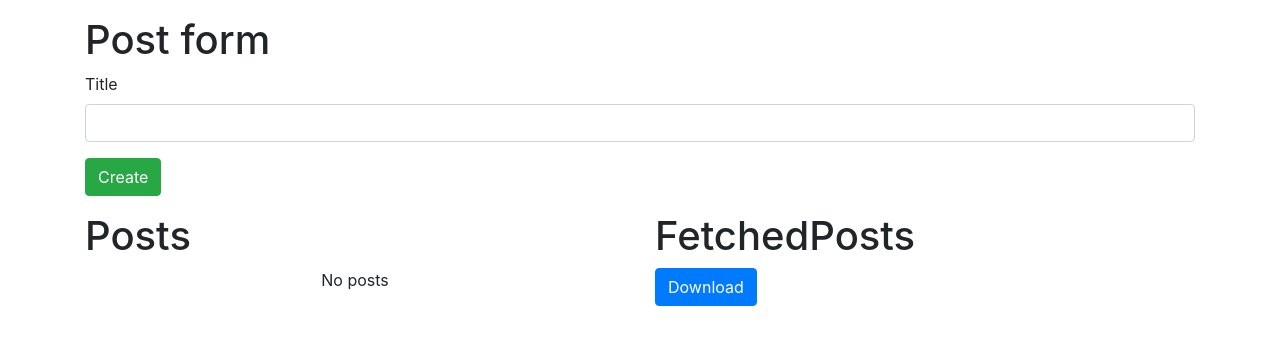
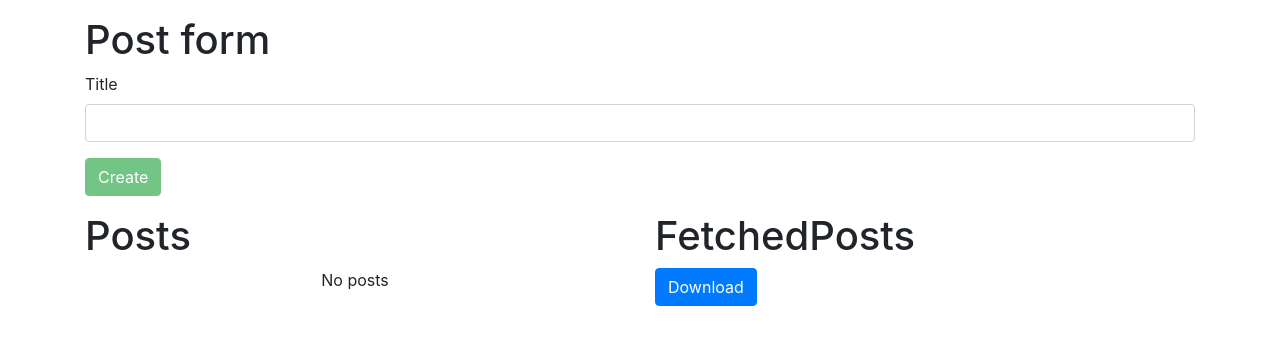
Before and after one commit to Darkzarich/my-react-redux-app, a React (Create React App) app: page / in a window 1280 px wide. Shown: the top 344 px of the page. Built offline with nearby package versions, Linux system fonts and the light colour scheme.

Commit message:
add form validation

```diff
--- a/src/components/PostForm.js
+++ b/src/components/PostForm.js
@@ -7,12 +7,14 @@ const PostForm = ({ createPost }) => {
 
   const submitHandler = (event) => {
     event.preventDefault();
+    if (inputTitle.length) {
       const newPost = {
         title: inputTitle,
         id: Date.now().toString(),
       };
       createPost(newPost);
       setInputTitle('');
+    }
   };
 
   const changeInputHandler = (event) => {
@@ -31,7 +33,11 @@ const PostForm = ({ createPost }) => {
           id="title"
         />
       </div>
-      <button className="btn btn-success" type="submit">
+      <button
+        disabled={!inputTitle.length}
+        className="btn btn-success"
+        type="submit"
+      >
         Create
       </button>
     </form>
```
Lines whose indentation alone changed are shown as unchanged.
